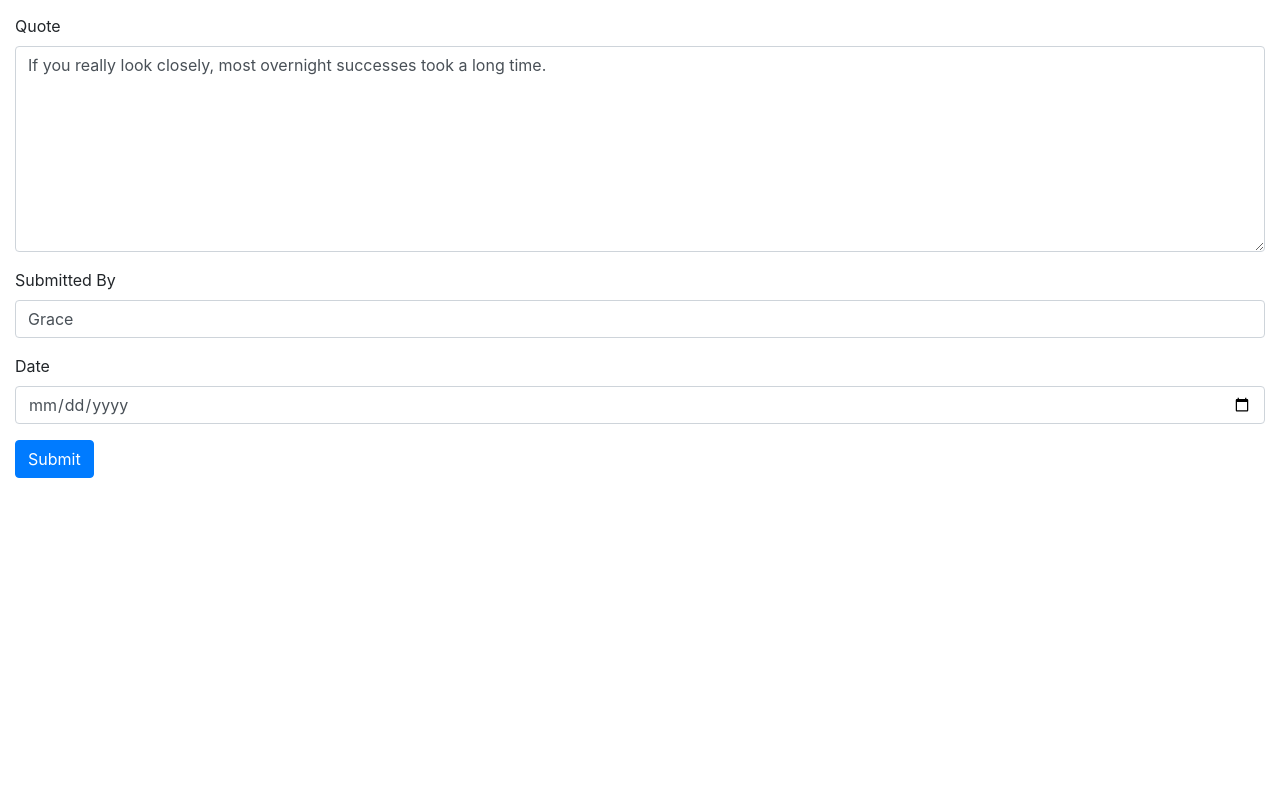
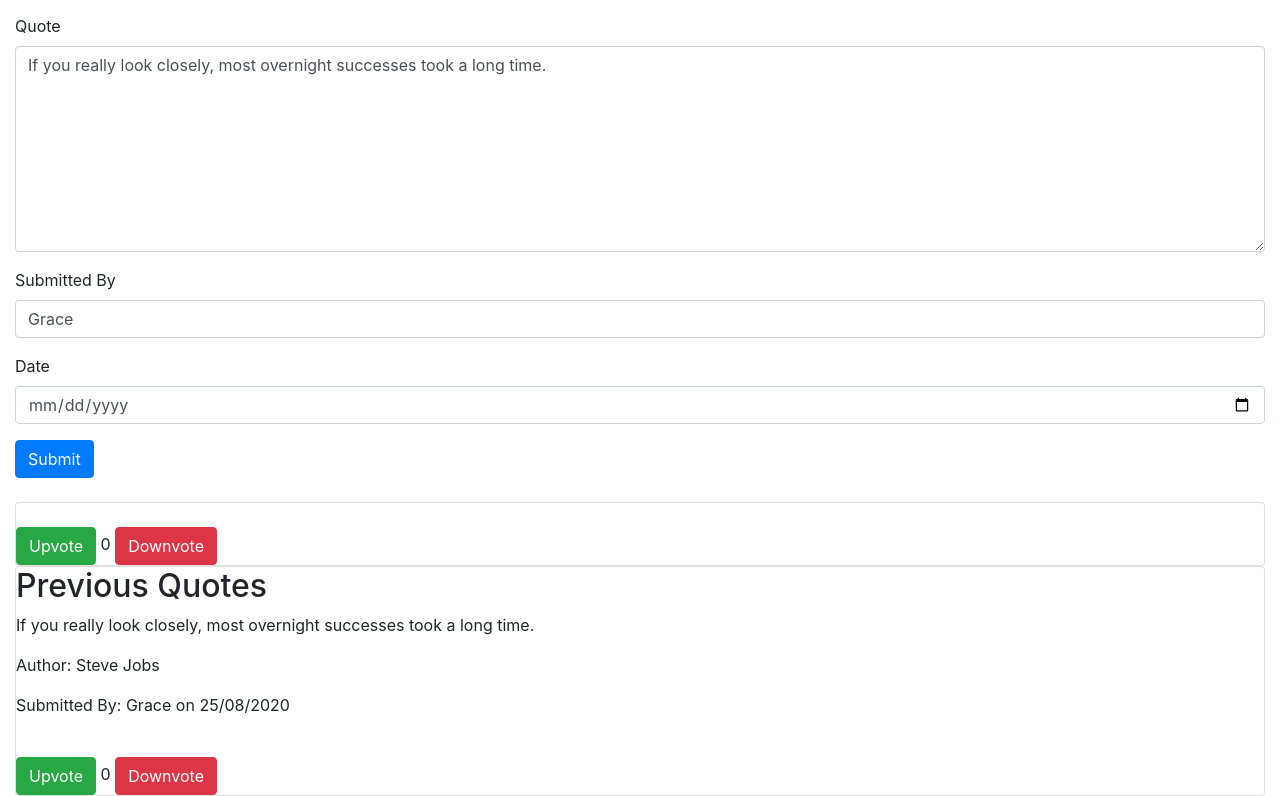
Before and after one commit to gracewa/Quotes, an Angular app: page / in a window 1280 px wide. Shown: the part 200-996 px from the top of the page. Before the commit the page ends 800 px from the top, so only its background shows below. Built offline with nearby package versions, Linux system fonts and the light colour scheme.

Commit message:
Added previous quote

```diff
--- a/src/app/app.component.html
+++ b/src/app/app.component.html
@@ -25,5 +25,39 @@
   </form>
   <br>
 
+  <div class="card current">
+    <div class="row">
+      <div class="col-md-12">
+
+      <br>
+
+      <div class="vote">
+        <button (click) = "upvoteButtonClick()" class="btn btn-success" type="submit">Upvote</button>
+        {{numberOfVotes}}
+        <button (click) = "downvoteButtonClick()" class="btn btn-danger" type="submit">Downvote</button>
+        <br>
+        </div>
+      </div>
+    </div>
+  </div>
+
+  <div class="card previous">
+  <div class="row">
+    <div class="col-md-12">
+    <h2>Previous Quotes</h2>
+    <p>{{previousQuote}}</p>
+    <p>{{"Author: " + previousAuthor}}</p>
+    <p>{{"Submitted By: " + previousSubmitter + " on " + previousDate}}</p>
+    <br>
+
+    <div class="vote">
+      <button (click) = "upvoteButtonClick()" class="btn btn-success" type="submit">Upvote</button>
+      {{numberOfVotes}}
+      <button (click) = "downvoteButtonClick()" class="btn btn-danger" type="submit">Downvote</button>
+      <br>
+      </div>
+    </div>
+  </div>
+  </div>
 </div>
 <router-outlet></router-outlet>
--- a/src/app/app.component.ts
+++ b/src/app/app.component.ts
@@ -9,4 +9,18 @@ import {Quote} from './quote';
 export class AppComponent {
   quoteModel = new Quote('Steve Jobs', 'If you really look closely, most overnight successes took a long time.', 'Grace', '2020-8-22')
 
+  public previousAuthor : string = "Steve Jobs"
+  public previousQuote: string = "If you really look closely, most overnight successes took a long time."
+  public previousSubmitter: string = "Grace"
+  public previousDate: string = "25/08/2020"
+
+  numberOfVotes : number = 0;
+
+  upvoteButtonClick(){
+    this.numberOfVotes++;
+  }
+
+  downvoteButtonClick(){
+    this.numberOfVotes--;
+  }
 }
```
